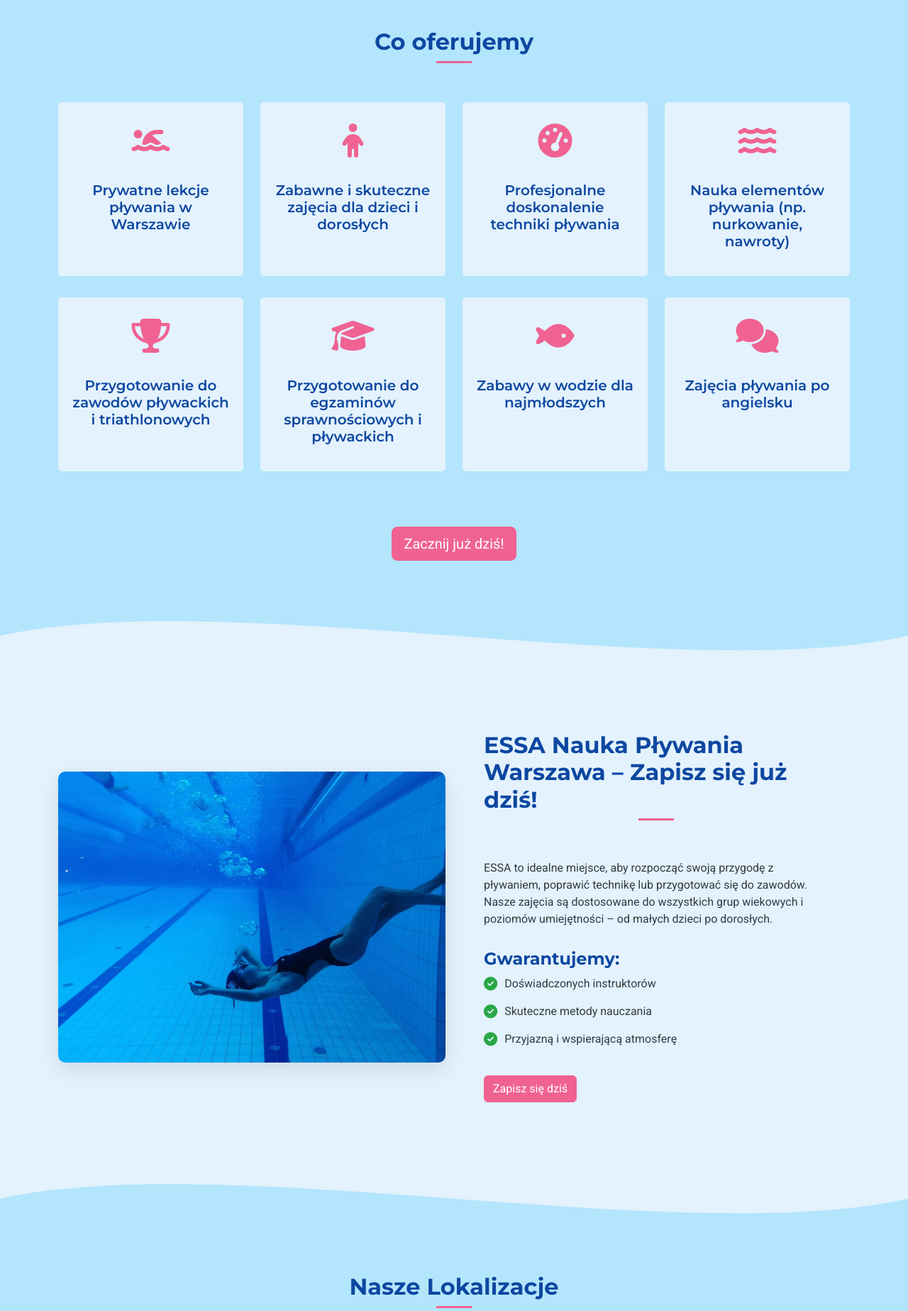
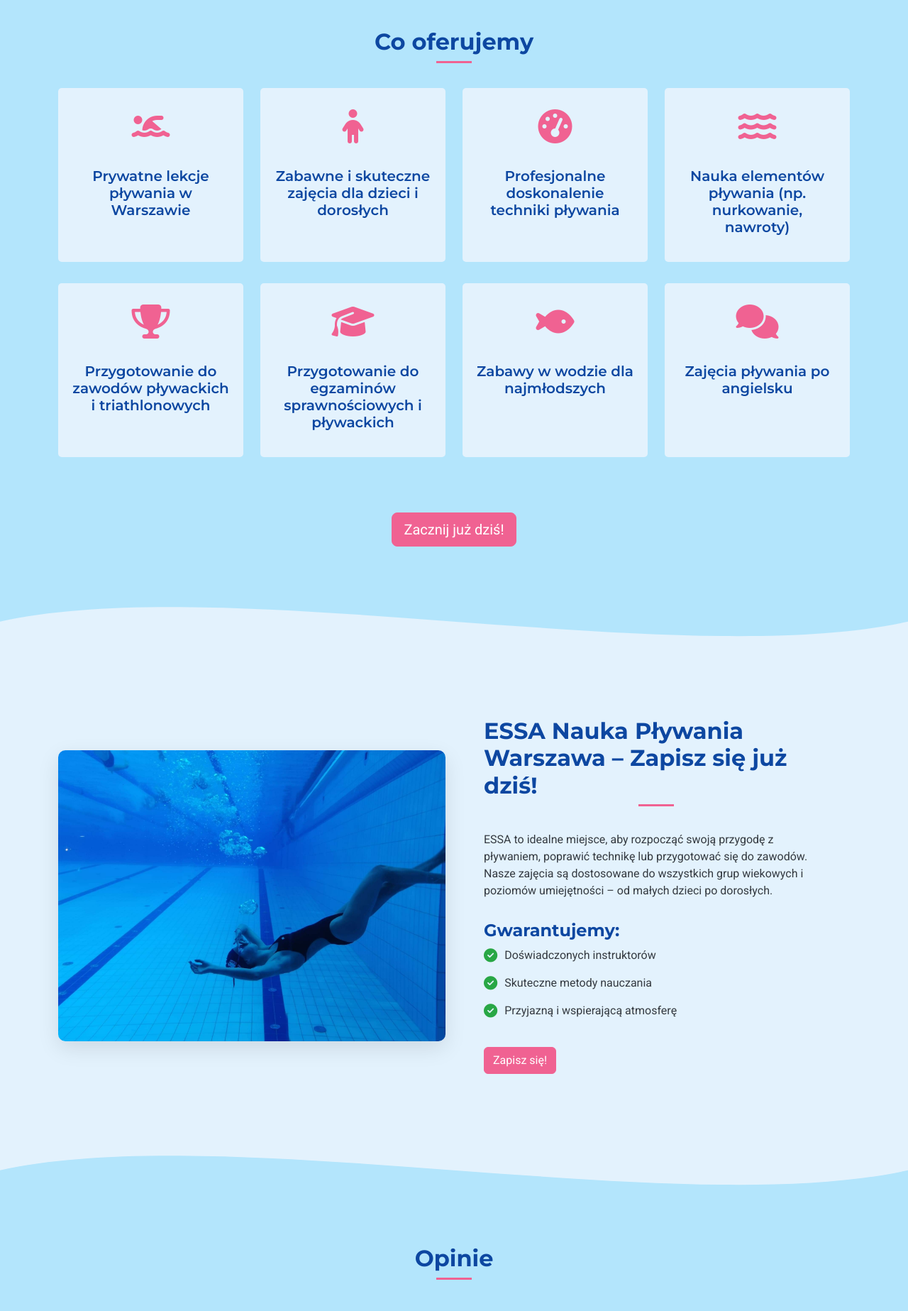
Before and after one commit to LukodeSoftware/ESSA-website, a Flask app: page / in a window 1280 px wide. Shown: the part 883-2730 px from the top of the page at 71% size. Run offline with Flask 3, Linux system fonts and the light colour scheme; some libraries are stand-ins or nearby versions.

Commit message:
feat: add reviews section to home page

```diff
--- a/static/css/style.css
+++ b/static/css/style.css
@@ -74,7 +74,7 @@ a:hover {
 }
 
 .section-title {
-  margin-bottom: 50px;
+  margin-bottom: 30px;
   text-align: center;
 }
 
@@ -377,7 +377,6 @@ a:hover {
 
 /* Locations & Schedule */
 .locations-section {
-  background-color: var(--primary-light);
   padding-bottom: 20px;
 }
 
@@ -436,10 +435,9 @@ a:hover {
 .booking-section {
   background-size: cover;
   color: var(--primary-dark);
-  background-color: var(--light-blue);
 }
 
-#booking-section-about {
+#booking-section-about #booking-section-home {
   background-color: var(--primary-light);
 }
 
--- a/templates/index.html
+++ b/templates/index.html
@@ -34,7 +34,7 @@
         </div>
 
         <div class="row">
-            <div class="col-md-3 col-sm-6">
+            <div class="col-xl-3 col-md-6 col-sm-6 col-6">
                 <div class="offer-item animate__animated animate__fadeInUp">
                     <div class="offer-icon">
                         <i class="fas fa-swimmer"></i>
@@ -43,7 +43,7 @@
                 </div>
             </div>
 
-            <div class="col-md-3 col-sm-6">
+            <div class="col-xl-3 col-md-6 col-sm-6 col-6">
                 <div class="offer-item animate__animated animate__fadeInUp" data-wow-delay="0.2s">
                     <div class="offer-icon">
                         <i class="fas fa-child"></i>
@@ -52,7 +52,7 @@
                 </div>
             </div>
 
-            <div class="col-md-3 col-sm-6">
+            <div class="col-xl-3 col-md-6 col-sm-6 col-6">
                 <div class="offer-item animate__animated animate__fadeInUp" data-wow-delay="0.4s">
                     <div class="offer-icon">
                         <i class="fas fa-tachometer-alt"></i>
@@ -61,7 +61,7 @@
                 </div>
             </div>
 
-            <div class="col-md-3 col-sm-6">
+            <div class="col-xl-3 col-md-6 col-sm-6 col-6">
                 <div class="offer-item animate__animated animate__fadeInUp" data-wow-delay="0.6s">
                     <div class="offer-icon">
                         <i class="fas fa-water"></i>
@@ -70,7 +70,7 @@
                 </div>
             </div>
 
-            <div class="col-md-3 col-sm-6">
+            <div class="col-xl-3 col-md-6 col-sm-6 col-6">
                 <div class="offer-item animate__animated animate__fadeInUp" data-wow-delay="0.8s">
                     <div class="offer-icon">
                         <i class="fas fa-trophy"></i>
@@ -79,7 +79,7 @@
                 </div>
             </div>
 
-            <div class="col-md-3 col-sm-6">
+            <div class="col-xl-3 col-md-6 col-sm-6 col-6">
                 <div class="offer-item animate__animated animate__fadeInUp" data-wow-delay="1s">
                     <div class="offer-icon">
                         <i class="fas fa-graduation-cap"></i>
@@ -87,7 +87,7 @@
                     <h3 class="offer-title">{{ translations['offer_6'] }}</h3>
                 </div>
             </div>
-                        <div class="col-md-3 col-sm-6">
+            <div class="col-xl-3 col-md-6 col-sm-6 col-6">
                 <div class="offer-item animate__animated animate__fadeInUp" data-wow-delay="1s">
                     <div class="offer-icon">
                         <i class="fas fa-fish"></i>
@@ -95,7 +95,7 @@
                     <h3 class="offer-title">{{ translations['offer_7'] }}</h3>
                 </div>
             </div>
-            <div class="col-md-3 col-sm-6">
+            <div class="col-xl-3 col-md-6 col-sm-6 col-6">
                 <div class="offer-item animate__animated animate__fadeInUp" data-wow-delay="1s">
                     <div class="offer-icon">
                         <i class="fas fa-comments"></i>
@@ -167,8 +167,29 @@
   </svg>
 </div>
 
+<!-- Testimonials Section -->
+<section class="section">
+    <div class="container">
+        <div class="section-title">
+            <h2>{{ translations['testimonials_title'] }}</h2>
+        </div>
+
+        <div class="row">
+            <!-- Elfsight Google Reviews | Untitled Google Reviews -->
+            <script src="https://static.elfsight.com/platform/platform.js" async></script>
+            <div class="elfsight-app-c25504f5-3587-4742-bcdf-f32c82231dc0" data-elfsight-app-lazy></div>
+        </div>
+    </div>
+</section>
+
+<div class="wave-divider wave-divider-light">
+  <svg viewBox="0 20 1440 60" xmlns="http://www.w3.org/2000/svg" preserveAspectRatio="none">
+    <path fill="#e3f2fd" d="M0,50 C360,-30 1080,130 1440,50 L1440,100 L0,100 Z"></path>
+  </svg>
+</div>
+
 <!-- Locations Section -->
-<section class="locations-section section" id="locations">
+<section class="locations-section section bg-light-blue" id="locations">
     <div class="container">
         <div class="section-title">
             <h2>{{ translations['locations_title'] }}</h2>
@@ -203,15 +224,15 @@
     </div>
 </section>
 
-<div class="wave-divider wave-divider-light">
+<div class="wave-divider wave-divider-dark">
   <svg viewBox="0 20 1440 60" xmlns="http://www.w3.org/2000/svg" preserveAspectRatio="none">
-    <path fill="#e3f2fd" d="M0,50 C360,-30 1080,130 1440,50 L1440,100 L0,100 Z"></path>
+    <path fill="#B3E5FC" d="M0,50 C360,-30 1080,130 1440,50 L1440,100 L0,100 Z"></path>
   </svg>
 </div>
 
 
 <!-- Booking Section -->
-<section class="booking-section section">
+<section class="booking-section section" id="booking-section-home">
     <div class="container">
         <div class="booking-content">
             <h2>{{ translations['booking_title'] }}</h2>
--- a/translations.py
+++ b/translations.py
@@ -47,7 +47,7 @@ def get_translations(lang):
             'about_school_cta': "Sign up today",
 
             # Locations & Schedule
-            'locations_title': "Our Locations",
+            'locations_title': "Our locations",
             'links_header': "Links",
             'schedule_heading': "Lesson hours:",
             'schedule_saturday': "Saturday: 11:00 AM – 8:00 PM",
@@ -257,10 +257,10 @@ def get_translations(lang):
             'about_school_point_1': "Doświadczonych instruktorów",
             'about_school_point_2': "Skuteczne metody nauczania",
             'about_school_point_3': "Przyjazną i wspierającą atmosferę",
-            'about_school_cta': "Zapisz się dziś",
+            'about_school_cta': "Zapisz się!",
 
             # Locations & Schedule
-            'locations_title': "Nasze Lokalizacje",
+            'locations_title': "Nasze lokalizacje",
             'schedule_heading': "Godziny zajęć:",
             'schedule_saturday': "Sobota: 11:00 – 20:00",
             'schedule_sunday': "Niedziela: 12:00 – 20:00",
```
